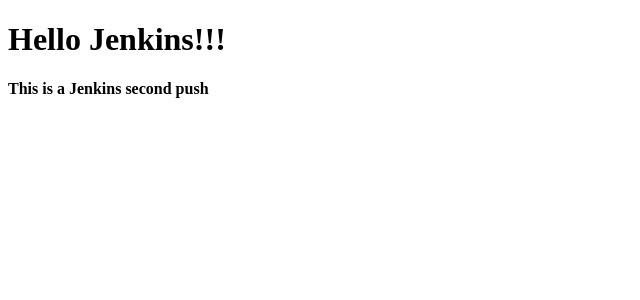
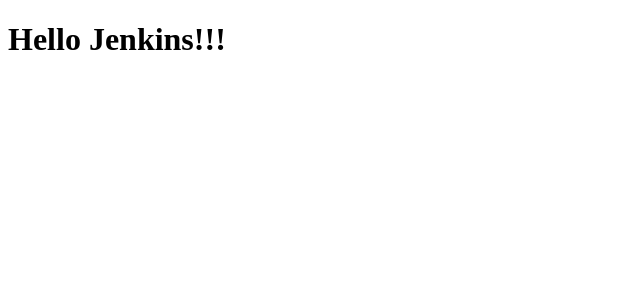
Before and after one commit to Tejasreep/ANgularWithJenkins, an Angular app: page / in a window 1280 px wide. Shown: the top 300 px of the page, without its empty margins (0-640 px from the left). Built offline with nearby package versions, Linux system fonts and the light colour scheme; what angular-in-memory-web-api would draw is missing.

Commit message:
Update app.component.html
removed the last line

```diff
--- a/src/app/app.component.html
+++ b/src/app/app.component.html
@@ -1,4 +1,3 @@
 <div class="container">
     <h1>Hello Jenkins!!!</h1>
-    <h4>This is a Jenkins second push</h4>
 </div>
```
